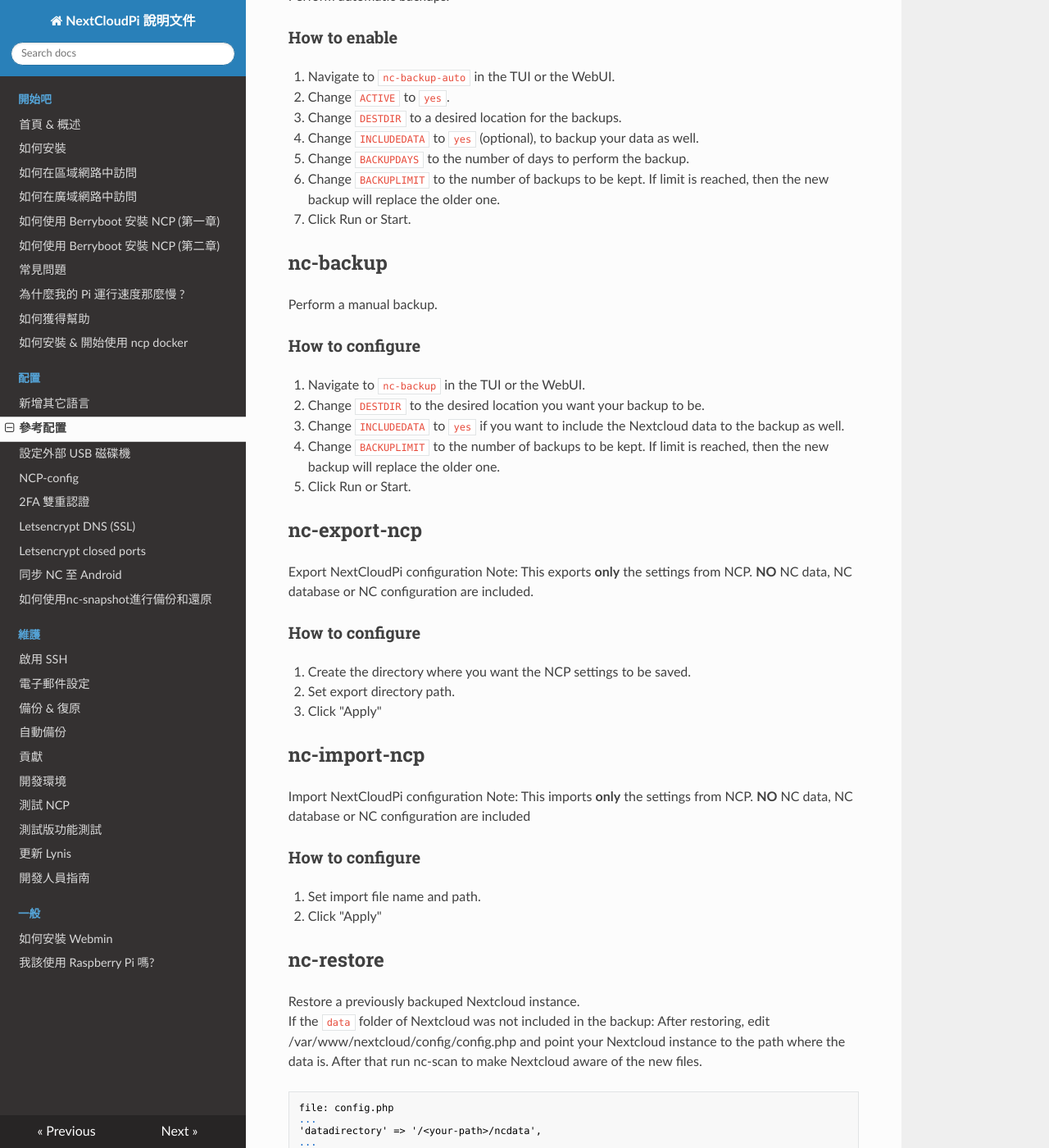
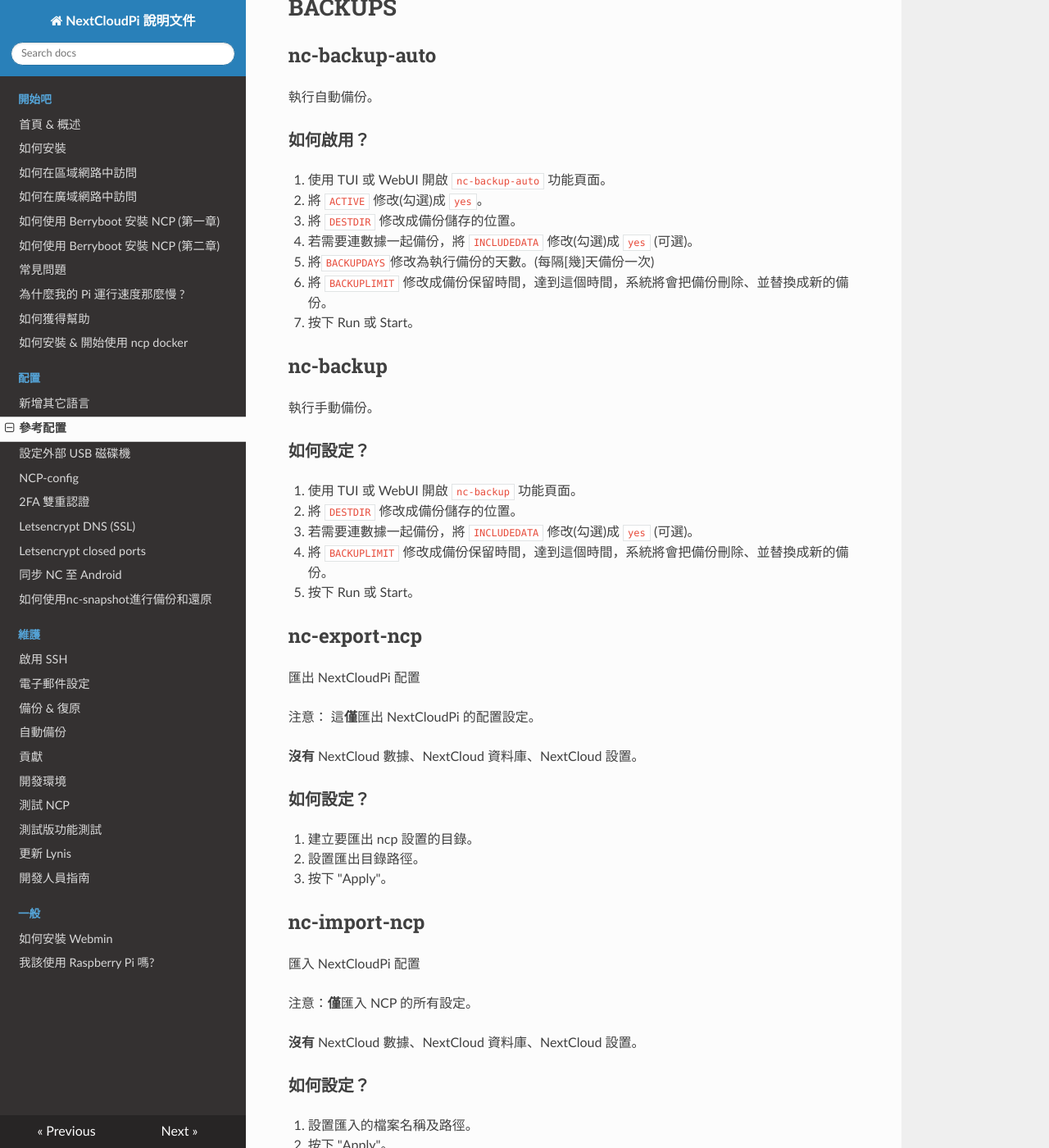
Before and after one commit to Pant/nextcloudpi-readthedocs, an MkDocs documentation site: the page built from docs/Configure/Configuration-Reference.md, in a window 1280 px wide and 1400 px high, scrolled down 2556 px. Shown: the whole window at 82% size. Built offline with MkDocs 1.6.1, drawn with Linux system fonts in a browser that asks for light colours; nearby versions of some CDN libraries; old or Windows-style settings are respelled for this version of MkDocs; some of the changed text lies outside the part shown.

Commit message:
Update Configuration-Reference.md

````diff
--- a/docs/Configure/Configuration-Reference.md
+++ b/docs/Configure/Configuration-Reference.md
@@ -1,7 +1,12 @@
 [nc-scan-auto]: https://github.com/nextcloud/nextcloudpi/wiki/Configuration-Reference#nc-scan-auto
 [nc-scan]: https://github.com/nextcloud/nextcloudpi/wiki/Configuration-Reference#nc-scan
 
-### Table of Contents
+### 目錄
+
+※ 因為這些功能標題尚未得到完全翻譯，因此此目錄無法進行任何翻譯。
+
+*Because these feature headings have not been fully translated, this directory cannot be translated in any way*
+
 * [BACKUPS](https://github.com/nextcloud/nextcloudpi/wiki/Configuration-Reference#backups)
 * * [nc-backup-auto](https://github.com/nextcloud/nextcloudpi/wiki/Configuration-Reference#nc-backup-auto)
 * * [nc-backup](https://github.com/nextcloud/nextcloudpi/wiki/Configuration-Reference#nc-backup)
@@ -72,49 +77,54 @@
 # BACKUPS
 
 ## nc-backup-auto
-Perform automatic backups.
+執行自動備份。
 
-### How to enable
-1. Navigate to `nc-backup-auto` in the TUI or the WebUI.
-2. Change `ACTIVE` to `yes`.
-3. Change `DESTDIR` to a desired location for the backups.
-4. Change `INCLUDEDATA` to `yes` (optional), to backup your data as well.
-5. Change `BACKUPDAYS` to the number of days to perform the backup.
-6. Change `BACKUPLIMIT` to the number of backups to be kept. If limit is reached, then the new backup will replace the older one.
-7. Click Run or Start.
+### 如何啟用？
+1. 使用 TUI 或 WebUI 開啟 `nc-backup-auto` 功能頁面。
+2. 將 `ACTIVE` 修改(勾選)成 `yes`。
+3. 將 `DESTDIR` 修改成備份儲存的位置。
+4. 若需要連數據一起備份，將 `INCLUDEDATA` 修改(勾選)成 `yes` (可選)。
+5. 將`BACKUPDAYS`修改為執行備份的天數。(每隔[幾]天備份一次)
+6. 將 `BACKUPLIMIT` 修改成備份保留時間，達到這個時間，系統將會把備份刪除、並替換成新的備份。
+7. 按下 Run 或 Start。
 
 ## nc-backup
-Perform a manual backup.
+執行手動備份。
 
-### How to configure
-1. Navigate to `nc-backup` in the TUI or the WebUI.
-2. Change `DESTDIR` to the desired location you want your backup to be.
-3. Change `INCLUDEDATA` to `yes` if you want to include the Nextcloud data to the backup as well.
-4. Change `BACKUPLIMIT` to the number of backups to be kept. If limit is reached, then the new backup will replace the older one.
-5. Click Run or Start.
+### 如何設定？
+1. 使用 TUI 或 WebUI 開啟 `nc-backup` 功能頁面。
+2. 將 `DESTDIR` 修改成備份儲存的位置。
+3. 若需要連數據一起備份，將 `INCLUDEDATA` 修改(勾選)成 `yes` (可選)。
+4. 將 `BACKUPLIMIT` 修改成備份保留時間，達到這個時間，系統將會把備份刪除、並替換成新的備份。
+5. 按下 Run 或 Start。
 
 ## nc-export-ncp
-Export NextCloudPi configuration
-Note: This exports **only** the settings from NCP.
-**NO** NC data, NC database or NC configuration are included.
+匯出 NextCloudPi 配置
 
-### How to configure
-1. Create the directory where you want the NCP settings to be saved.
-2. Set export directory path.
-3. Click "Apply"
+注意： 這**僅**匯出 NextCloudPi 的配置設定。
+
+**沒有** NextCloud 數據、NextCloud 資料庫、NextCloud 設置。
+
+### 如何設定？
+1. 建立要匯出 ncp 設置的目錄。
+2. 設置匯出目錄路徑。
+3. 按下 "Apply"。
 
 ## nc-import-ncp
-Import NextCloudPi configuration
-Note: This imports **only** the settings from NCP.
-**NO** NC data, NC database or NC configuration are included
+匯入 NextCloudPi 配置
 
-### How to configure
-1. Set import file name and path.
-3. Click "Apply"
+注意：**僅**匯入 NCP 的所有設定。
+
+**沒有** NextCloud 數據、NextCloud 資料庫、NextCloud 設置。
+
+### 如何設定？
+1. 設置匯入的檔案名稱及路徑。
+2. 按下 "Apply"。
 
 ## nc-restore
-Restore a previously backuped Nextcloud instance.<br>
-If the `data` folder of Nextcloud was not included in the backup: After restoring, edit /var/www/nextcloud/config/config.php and point your Nextcloud instance to the path where the data is. After that run nc-scan to make Nextcloud aware of the new files.
+從備份檔案中復原 NextCloud。
+
+若`data`資料夾中並沒有使用者數據，還原後請編輯 `/var/www/nextcloud/config/config.php`，將使用者數據位置設定至內。再運行`nc-scan`重新掃描使用者數據。
 
 ```
 file: config.php
````
